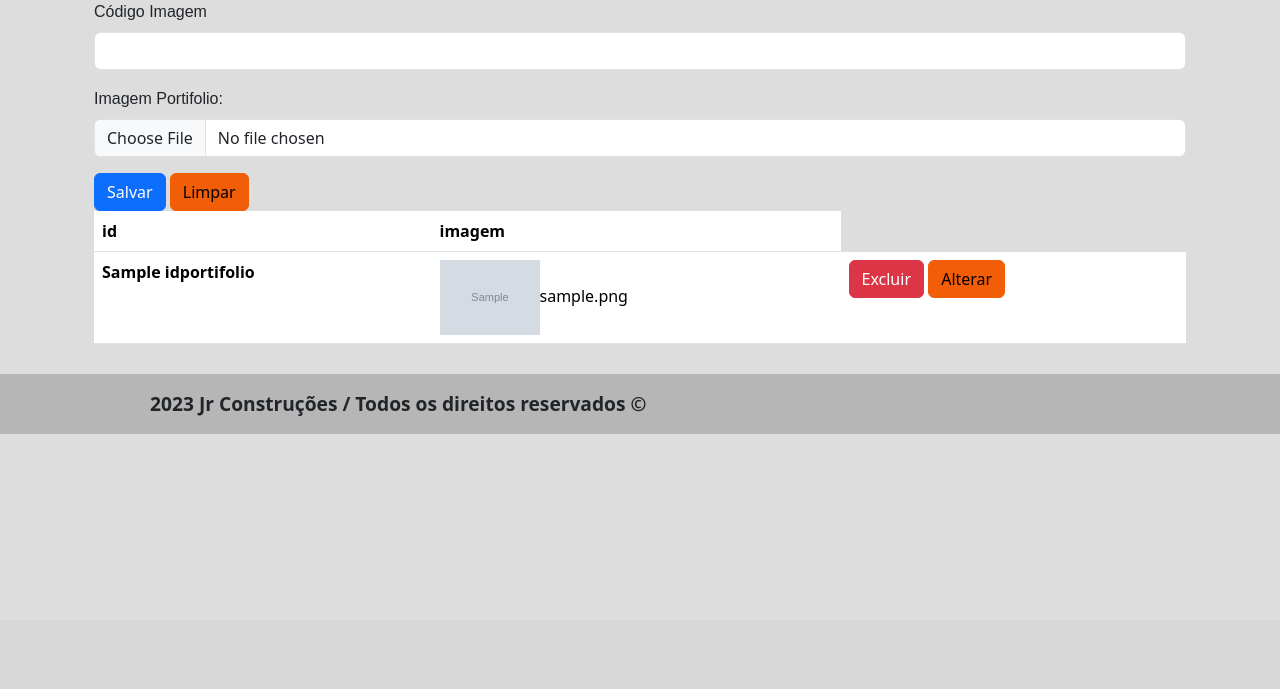
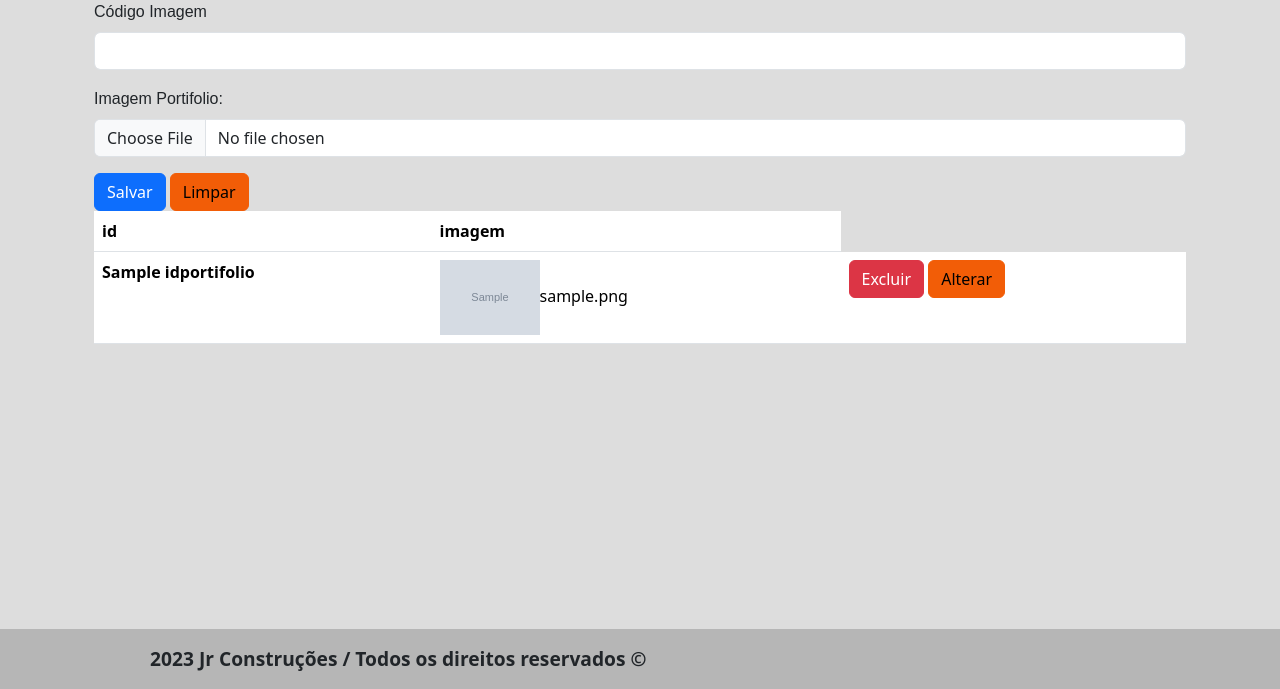
Before and after one commit to gabipereira0614/JR_codespace, a CodeIgniter 4 app: template app/Views/admin/portifolio.php in a window 1280 px wide. Shown: the part 180-869 px from the top of the page. Before the commit the page ends 614 px from the top, so only its background shows below. Run offline with PHP 8.4 and a stand-in for CodeIgniter, Linux system fonts and the light colour scheme; the template is opened without the code that fills it: most values are stand-ins (such as "Sample title", 1, 10 or a date in 2020); grey boxes marked "Sample" are stand-in pictures; some libraries are stand-ins or nearby versions; some web fonts are replaced.

Commit message:
Correção do bug no footer

```diff
--- a/app/Views/admin/portifolio.php
+++ b/app/Views/admin/portifolio.php
@@ -2,6 +2,7 @@
 
 <?= $this->section('css') ?>
 <link rel="stylesheet" href="../styles/admin/templates.css">
+<link rel="stylesheet" href="../styles/admin/portifolio.css">
 <?= $this->endSection() ?>
 
 <?= $this->section('conteudo') ?>
--- /dev/null
+++ b/public/styles/admin/portifolio.css
@@ -0,0 +1,3 @@
+main{
+    min-height: 75vh;
+}
--- a/public/styles/admin/produtos.css
+++ b/public/styles/admin/produtos.css
@@ -1,3 +1,7 @@
+main{
+    min-height: 75vh;
+}
+
 .btn-warning {
     --bs-btn-bg: #F25D07 !important;
     --bs-btn-hover-bg: #F25D07 !important;
--- a/public/styles/portifolio.css
+++ b/public/styles/portifolio.css
@@ -1,4 +1,8 @@
 @import url('https://fonts.googleapis.com/css2?family=Lora:ital@1&family=Nerko+One&family=Zen+Dots&display=swap');
+
+main{
+    min-height: 95vh;
+}
 
 #conteudo-portifolio{
     display: flex;
--- a/public/styles/produto.css
+++ b/public/styles/produto.css
@@ -1,3 +1,7 @@
+main{
+    min-height: 95vh;
+}
+
 .row{
     display: flex;
     flex-wrap: wrap;
```
